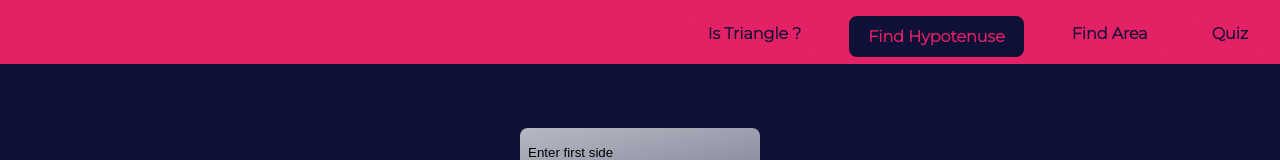
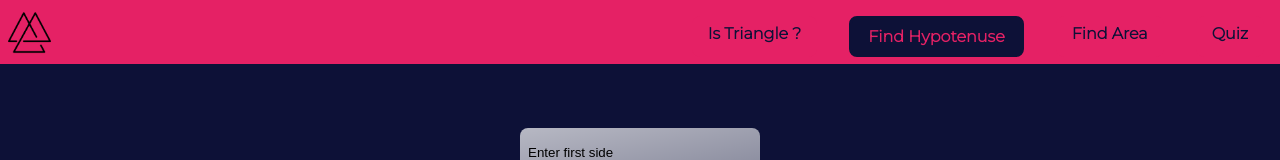
Before and after one commit to samyukthasudhakar/all-about-triangles, a plain HTML site: page findHypotenuse.html in a window 1280 px wide. Shown: the top 160 px of the page. Drawn offline with Linux system fonts and the light colour scheme.

Commit message:
refactor : logo in navbar

```diff
--- a/findHypotenuse.html
+++ b/findHypotenuse.html
@@ -5,11 +5,13 @@
     <meta http-equiv="X-UA-Compatible" content="IE=edge">
     <meta name="viewport" content="width=device-width, initial-scale=1.0">
     <link rel="stylesheet" href="style.css">
-    <title>Document</title>
+    <link rel="icon" href="triangles.png">
+    <title>Find Hypotenuse</title>
 </head>
 <body>
     <div class="parent">
         <nav>
+            <a href="index.html"><img class="logo" src="triangles.png"></a>
             <div class="navigation-links">
                 <a class="nav-pills" href="index.html">Is Triangle ?</a>
                 <a class="nav-pills active-page" href="findHypotenuse.html">Find Hypotenuse</a>
--- a/style.css
+++ b/style.css
@@ -16,6 +16,10 @@ nav{
 
 }
 
+.logo{
+    width:2.7rem;
+    padding:0.7rem 0 1.5rem 0.5rem;
+}
 
 .nav-pills{
     color:#0d1137;
```
Also changed, not shown: findArea.html (+3 -1 lines), index.html (+1 -0 lines), triangleQuiz.html (+3 -1 lines).
